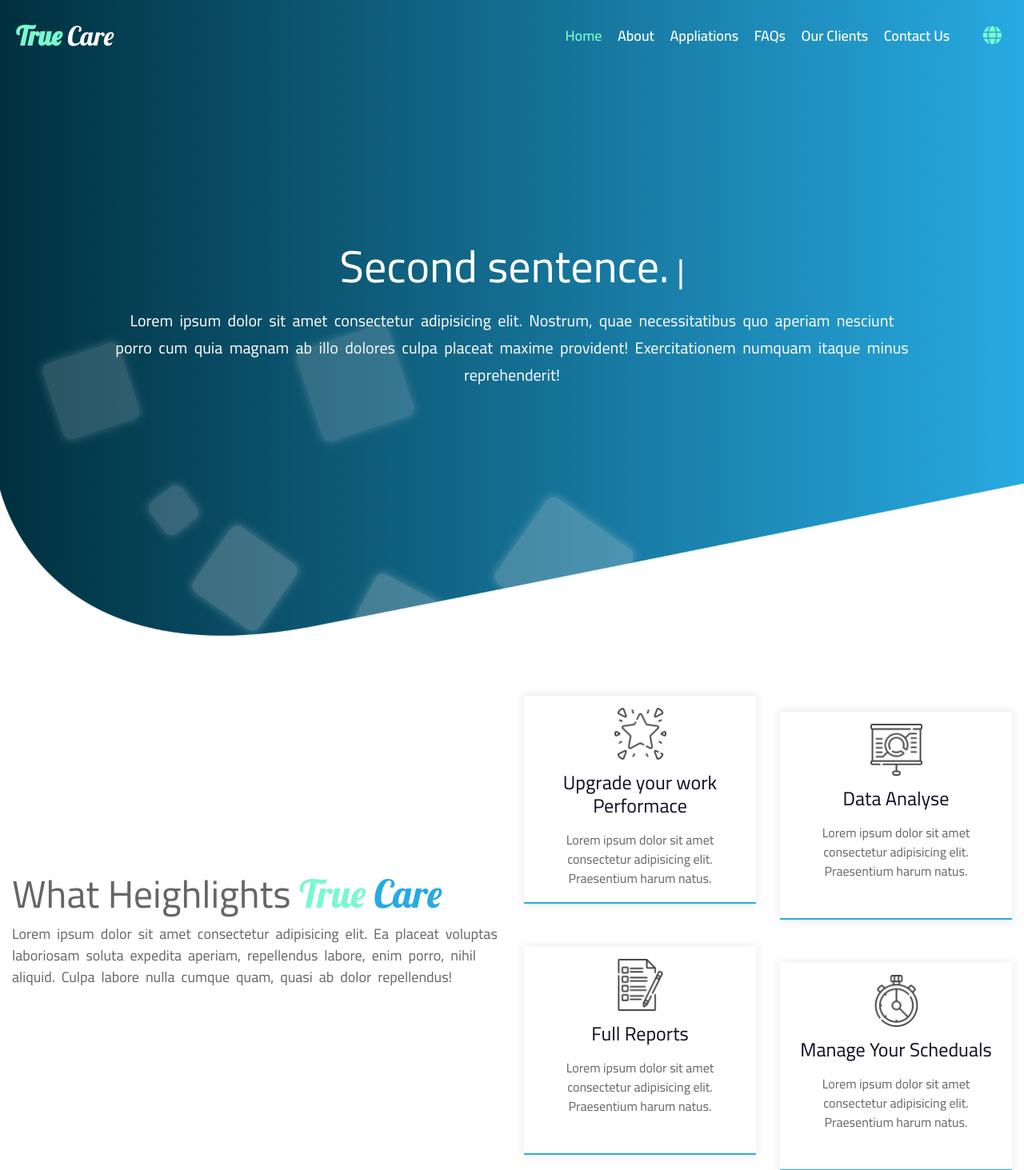
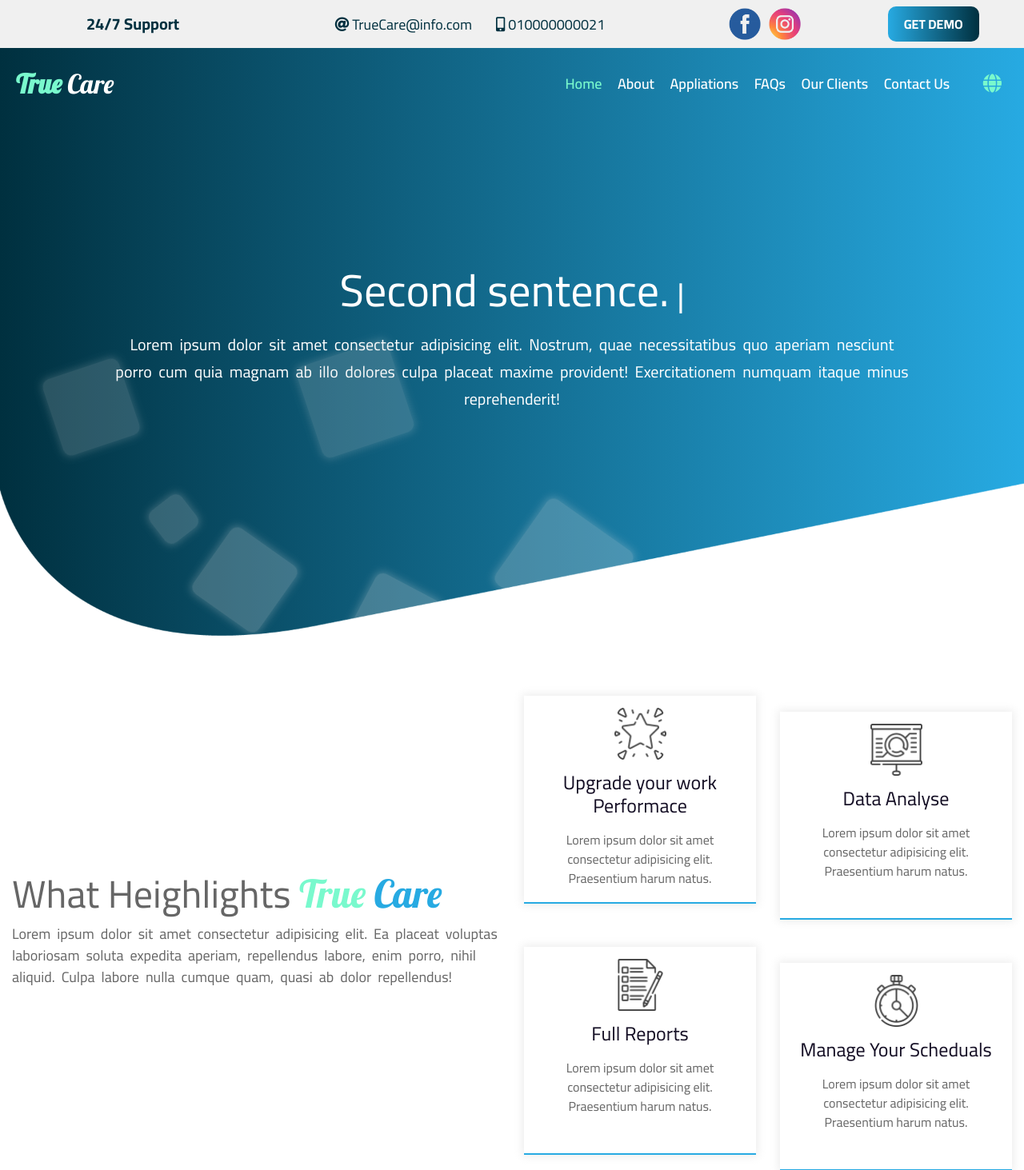
Before and after one commit to mahmoudsiliman75/true_care_landing_page, a PHP site: page / in a window 1280 px wide. Shown: the top 1463 px of the page at 80% size. Run offline with PHP 8.4, Linux system fonts and the light colour scheme; some libraries are stand-ins or nearby versions.

Commit message:
finish upper bar

```diff
--- a/assets/css/mixins.scss
+++ b/assets/css/mixins.scss
@@ -61,35 +61,16 @@
   }
 }
 
-@mixin btnHoverEffect {
-  overflow: hidden;
-  text-decoration: none;
-  padding: 5px 15px;
-  border: 2px solid $lightCoffee;
-  background-color: transparent;
-  color: $lightCoffee;
-  font-size: 13px;
-  font-weight: bold;
+@mixin btnStyle {
+  border: none;
+  background-image: linear-gradient(to left, $deepBlue, $mainColor);
+  color: $white;
+  padding: 10px 20px;
+  @include borderRadius($borderRadiusAmount);
+  font-weight: 700;
   text-transform: uppercase;
-  position: relative;
-  @include borderradius(30px);
-  &::before {
-    content: "";
-    position: absolute;
-    left: -100%;
-    top: 0;
-    display: block;
-    width: 100%;
-    height: 100%;
-    background-color: $lightCoffee;
-    z-index: -1;
-    @include transitioning();
-  }
   &:hover {
-    &::before{
-      left: 0;
-    }
-    color: $white;
+    background-image: linear-gradient(to right, $deepBlue, $mainColor);
   }
 }
 
--- a/assets/css/style.css
+++ b/assets/css/style.css
@@ -5,7 +5,6 @@ html {
 html body {
   font-family: 'Cairo', sans-serif;
   overflow-x: hidden;
-  height: 20000px;
 }
 
 html body::-webkit-scrollbar {
@@ -17,9 +16,133 @@ html body::-webkit-scrollbar-thumb {
   background-color: #27AAE2;
 }
 
+.upper_bar {
+  padding: 8px;
+  background-color: rgba(225, 225, 225, 0.5);
+}
+
+.upper_bar .hint_wraper p {
+  color: #00303f;
+  font-size: 20px;
+  font-weight: 700;
+  margin: 0;
+  text-align: center;
+}
+
+.upper_bar .info_icons ul {
+  list-style: none;
+  padding: 0;
+  margin: 0;
+  display: -webkit-box;
+  display: -ms-flexbox;
+  display: flex;
+  -webkit-box-align: center;
+      -ms-flex-align: center;
+          align-items: center;
+  -webkit-box-pack: center;
+      -ms-flex-pack: center;
+          justify-content: center;
+}
+
+.upper_bar .info_icons ul li {
+  display: -webkit-box;
+  display: -ms-flexbox;
+  display: flex;
+  -webkit-box-align: center;
+      -ms-flex-align: center;
+          align-items: center;
+  -webkit-box-pack: center;
+      -ms-flex-pack: center;
+          justify-content: center;
+  margin-inline: 15px;
+}
+
+.upper_bar .info_icons ul li a {
+  text-decoration: none;
+  color: #00303f;
+  font-size: 18px;
+  -webkit-transition: all 0.4s ease-in-out;
+  transition: all 0.4s ease-in-out;
+}
+
+.upper_bar .info_icons ul li a:hover {
+  color: #27AAE2;
+}
+
+.upper_bar .social_icons ul {
+  list-style: none;
+  padding: 0;
+  margin: 0;
+  display: -webkit-box;
+  display: -ms-flexbox;
+  display: flex;
+  -webkit-box-align: center;
+      -ms-flex-align: center;
+          align-items: center;
+  -webkit-box-pack: center;
+      -ms-flex-pack: center;
+          justify-content: center;
+}
+
+.upper_bar .social_icons ul li {
+  display: -webkit-box;
+  display: -ms-flexbox;
+  display: flex;
+  -webkit-box-align: center;
+      -ms-flex-align: center;
+          align-items: center;
+  -webkit-box-pack: center;
+      -ms-flex-pack: center;
+          justify-content: center;
+  margin-inline: 5px;
+  width: 40px;
+  height: 40px;
+  border-radius: 10px;
+  -webkit-transition: all 0.4s ease-in-out;
+  transition: all 0.4s ease-in-out;
+}
+
+.upper_bar .social_icons ul li img {
+  width: 100%;
+  height: 100%;
+}
+
+.upper_bar .social_icons ul li:hover {
+  -webkit-transform: rotate(360deg);
+          transform: rotate(360deg);
+}
+
+.upper_bar .btn_wraper {
+  display: -webkit-box;
+  display: -ms-flexbox;
+  display: flex;
+  -webkit-box-align: center;
+      -ms-flex-align: center;
+          align-items: center;
+  -webkit-box-pack: center;
+      -ms-flex-pack: center;
+          justify-content: center;
+}
+
+.upper_bar .btn_wraper button {
+  border: none;
+  background-image: -webkit-gradient(linear, right top, left top, from(#00303f), to(#27AAE2));
+  background-image: linear-gradient(to left, #00303f, #27AAE2);
+  color: #fff;
+  padding: 10px 20px;
+  border-radius: 10px;
+  font-weight: 700;
+  text-transform: uppercase;
+}
+
+.upper_bar .btn_wraper button:hover {
+  background-image: -webkit-gradient(linear, left top, right top, from(#00303f), to(#27AAE2));
+  background-image: linear-gradient(to right, #00303f, #27AAE2);
+}
+
 nav {
-  position: fixed;
-  top: 0;
+  position: absolute;
+  top: 60px;
   left: 0;
   right: 0;
   z-index: 999;
@@ -42,6 +165,10 @@ nav {
 }
 
 nav.stiky {
+  position: fixed;
+  top: 0;
+  left: 0;
+  right: 0;
   padding: 8px;
   background-color: #00303f;
 }
@@ -98,7 +225,7 @@ nav .links_list li.translate_btn a:hover {
 }
 
 .intro_sec {
-  height: 100vh;
+  height: calc(100vh - 60px);
   background-image: -webkit-gradient(linear, left top, right top, from(#00303f), to(#27AAE2));
   background-image: linear-gradient(to right, #00303f, #27AAE2);
   position: relative;
@@ -772,15 +899,17 @@ nav .links_list li.translate_btn a:hover {
 
 .contact_us .form_wraper .btn_wraper button {
   border: none;
-  background-image: -webkit-gradient(linear, left top, right top, from(#00303f), to(#27AAE2));
-  background-image: linear-gradient(to right, #00303f, #27AAE2);
+  background-image: -webkit-gradient(linear, right top, left top, from(#00303f), to(#27AAE2));
+  background-image: linear-gradient(to left, #00303f, #27AAE2);
   color: #fff;
   padding: 10px 20px;
   border-radius: 10px;
+  font-weight: 700;
+  text-transform: uppercase;
 }
 
 .contact_us .form_wraper .btn_wraper button:hover {
-  background-image: -webkit-gradient(linear, right top, left top, from(#00303f), to(#27AAE2));
-  background-image: linear-gradient(to left, #00303f, #27AAE2);
+  background-image: -webkit-gradient(linear, left top, right top, from(#00303f), to(#27AAE2));
+  background-image: linear-gradient(to right, #00303f, #27AAE2);
 }
 /*# sourceMappingURL=style.css.map */
--- a/assets/css/style.scss
+++ b/assets/css/style.scss
@@ -12,7 +12,7 @@ html {
   body {
     font-family: 'Cairo', sans-serif;
     overflow-x: hidden;
-    height: 20000px;
+    // height: 20000px;
 
     &::-webkit-scrollbar {
       background-color: $lighterGrey;
@@ -25,10 +25,81 @@ html {
 }
 // END:: GLOBAL STYLES
 
+// START:: UPPER BAR STYLES
+.upper_bar {
+  padding: 8px;
+  background-color: rgba(225, 225, 225, 0.5);
+  .hint_wraper {
+    p {
+      color: $deepBlue;
+      font-size: 20px;
+      font-weight: 700;
+      margin: 0;
+      text-align: center;
+    }
+  }
+
+  .info_icons {
+    ul {
+      list-style: none;
+      padding: 0;
+      margin: 0;
+      @include flexCenterAlignment();
+      li {
+        @include flexCenterAlignment();
+        margin-inline: 15px;
+        a {
+          text-decoration: none;
+          color: $deepBlue;
+          font-size: 18px;
+          @include transitioning();
+          &:hover {
+            color: $mainColor;
+          }
+        }
+      }
+    }
+  }
+
+  .social_icons {
+    ul {
+      list-style: none;
+      padding: 0;
+      margin: 0;
+      @include flexCenterAlignment();
+      li {
+        @include flexCenterAlignment();
+        margin-inline: 5px;
+        width: 40px;
+        height: 40px;
+        @include borderRadius($borderRadiusAmount);
+        @include transitioning();
+
+        img {
+          width: 100%;
+          height: 100%;
+        }
+
+        &:hover {
+          transform: rotate(360deg);
+        }
+      }
+    }
+  }
+
+  .btn_wraper {
+    @include flexCenterAlignment();
+    button {
+      @include btnStyle();
+    }
+  }
+}
+// END:: UPPER BAR STYLES
+
 // START:: LARGE SCREENS NAV STYLES
 nav {
-  position: fixed;
-  top: 0;
+  position: absolute;
+  top: 60px;
   left: 0;
   right: 0;
   z-index: 999;
@@ -38,6 +109,10 @@ nav {
   background-color: transparent;
   @include transitioning();
   &.stiky {
+    position: fixed;
+    top: 0;
+    left: 0;
+    right: 0;
     padding: 8px;
     background-color: $deepBlue;
   }
@@ -91,7 +166,7 @@ nav {
 
 // START:: HOME SECTION STYLES
 .intro_sec {
-  height: 100vh;
+  height: calc(100vh - 60px);
   background-image: linear-gradient(to right, $deepBlue, $mainColor);
   position: relative;
   overflow: hidden;
@@ -542,14 +617,7 @@ nav {
       width: 100%;
       @include flexCenterAlignment();
       button {
-        border: none;
-        background-image: linear-gradient(to right, $deepBlue, $mainColor);
-        color: $white;
-        padding: 10px 20px;
-        @include borderRadius($borderRadiusAmount);
-        &:hover {
-          background-image: linear-gradient(to left, $deepBlue, $mainColor);
-        }
+        @include btnStyle();
       }
     }
   }
--- a/index.php
+++ b/index.php
@@ -323,13 +323,13 @@
 
           <div class="item text-center">
             <div class="img_wraper">
-              <img src="assets/media/clients/prand2.png" alt="client">
+              <img src="assets/media/clients/prand2.jpg" alt="client">
             </div>
           </div>
 
           <div class="item text-center">
             <div class="img_wraper">
-              <img src="assets/media/clients/prand4.png" alt="client">
+              <img src="assets/media/clients/prand4.jpg" alt="client">
             </div>
           </div>
 
@@ -353,13 +353,13 @@
 
           <div class="item text-center">
             <div class="img_wraper">
-              <img src="assets/media/clients/prand2.png" alt="client">
+              <img src="assets/media/clients/prand2.jpg" alt="client">
             </div>
           </div>
 
           <div class="item text-center">
             <div class="img_wraper">
-              <img src="assets/media/clients/prand4.png" alt="client">
+              <img src="assets/media/clients/prand4.jpg" alt="client">
             </div>
           </div>
 
--- a/layouts/TheHeader.php
+++ b/layouts/TheHeader.php
@@ -46,6 +46,66 @@
 </head>
 <body>
 
+<!-- START:: UPPER BAR -->
+<div class="upper_bar">
+  <div class="container-fluid">
+    <div class="row align-items-center justify-content-between">
+      <div class="col-12 col-md-3 my-3 m-md-0">
+        <div class="hint_wraper">
+          <p> 24/7 Support </p>
+        </div>
+      </div>
+
+      <div class="col-12 col-md-5 my-3 m-md-0">
+        <div class="info_icons">
+          <ul>
+            <li>
+              <a href="mailto: TrueCare@info.com">
+                <i class="fas fa-at"></i>
+                TrueCare@info.com
+              </a>
+            </li>
+
+            <li>
+              <a href="mailto: 010000000021">
+                <i class="fas fa-mobile-alt"></i>
+                010000000021
+              </a>
+            </li>
+          </ul>
+        </div>
+      </div>
+
+      <div class="col-12 col-md-2 my-3 m-md-0">
+        <div class="social_icons">
+          <ul>
+            <li>
+              <a href="#" target="_blank">
+                <img src="assets/media/icons/facebook.png" alt="">
+              </a>
+            </li>
+
+            <li>
+              <a href="#" target="_blank">
+                <img src="assets/media/icons/instagram.png" alt="">
+              </a>
+            </li>
+          </ul>
+        </div>
+      </div>
+
+      <div class="col-12 col-md-2 my-3 m-md-0">
+        <div class="btn_wraper">
+          <button>
+            Get Demo
+          </button>
+        </div>
+      </div>
+    </div>
+  </div>
+</div>
+<!-- END:: UPPER BAR -->
+
 <!-- START:: NAV BAR -->
 <nav id="custom_nav">
   <div class="logo">
```
Also changed, not shown: assets/media/clients/prand1.png, assets/media/clients/prand2.jpg (added), assets/media/clients/prand2.png (deleted), assets/media/clients/prand3.png, assets/media/clients/prand4.jpg (added), assets/media/clients/prand4.png (deleted), assets/media/clients/prand5.jpg, assets/media/icons/facebook.png (added), assets/media/icons/instagram.png (added), assets/media/icons/prand1.png (deleted), assets/media/icons/prand2.png (deleted), assets/media/icons/prand3.png (deleted), assets/media/icons/prand4.png (deleted), assets/media/icons/prand5.jpg (deleted), 1 other file.
